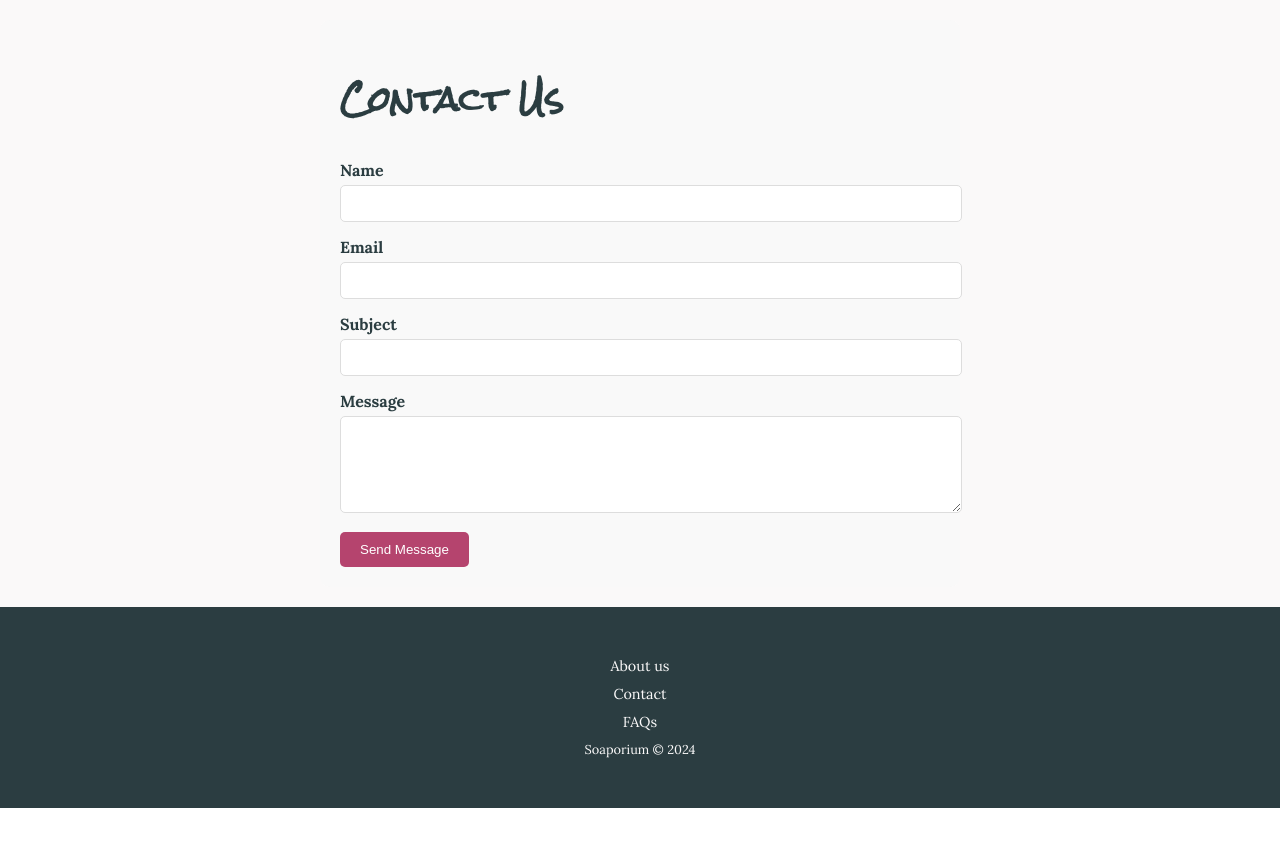
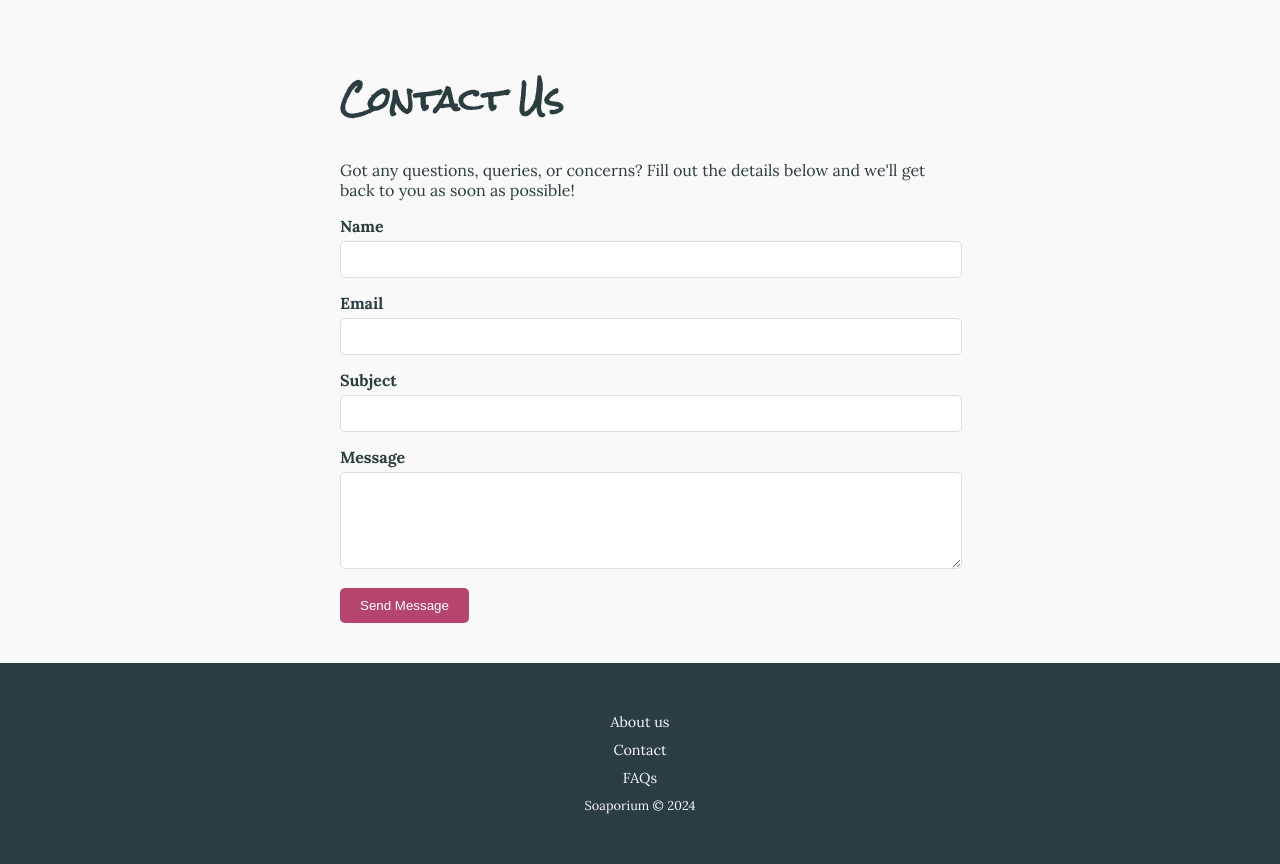
Before and after one commit to anisha-arya/Soap, a Flask app: page /customer_service in a window 1280 px wide. Shown: the part 100-964 px from the top of the page. Before the commit the page ends 908 px from the top, so only its background shows below. Run offline with Flask 3, Linux system fonts and the light colour scheme.

Commit message:
Added brief message to top of document

```diff
--- a/templates/contact.html
+++ b/templates/contact.html
@@ -6,6 +6,7 @@
 {% block content %}
 <div class="contact-form-container">
     <h1>Contact Us</h1>
+    <p>Got any questions, queries, or concerns? Fill out the details below and we'll get back to you as soon as possible!</p>
     <form action="{{ url_for('customer_service') }}" method="post">
         <label for="name">Name</label>
         <input type="text" id="name" name="name" required>
```
